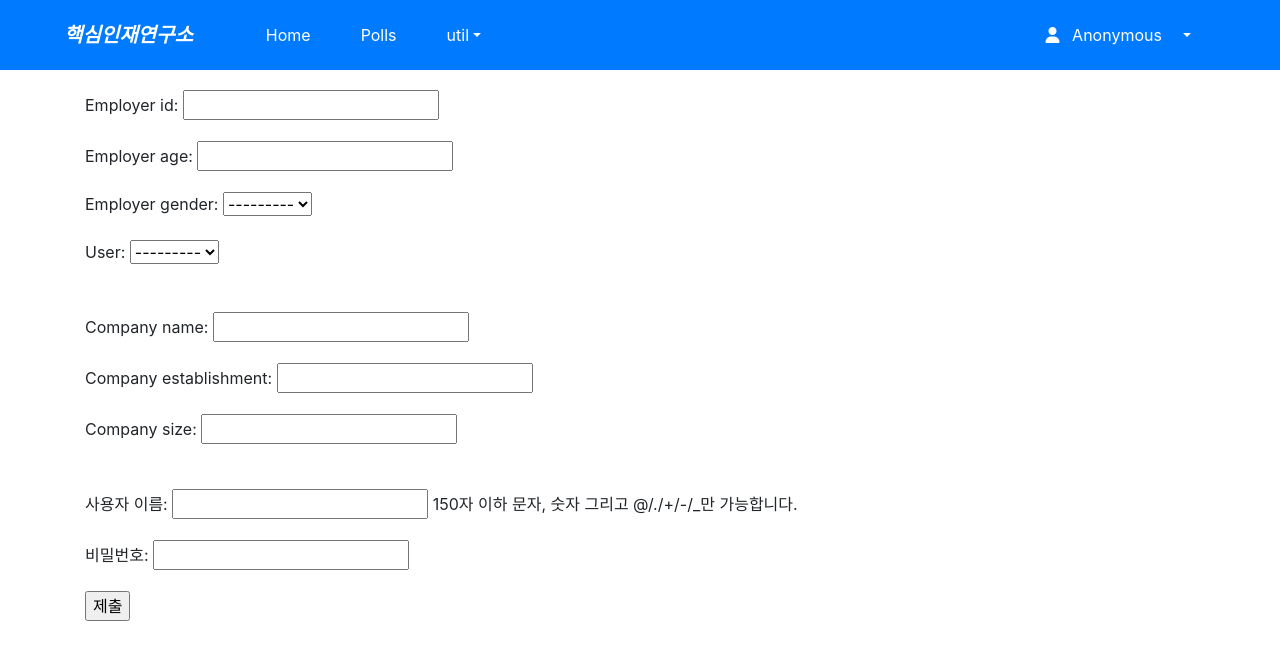
After one commit to parkwonjae/djangoproject, a Django app: page /test/ in a window 1280 px wide. The commit adds this page. Shown: the top 660 px of the page. Run offline with Django 3.2, Linux system fonts and the light colour scheme; some libraries are stand-ins or nearby versions.

Commit message:
register user, employer, company ... maybe first create user and second register employer, company better.

```diff
--- a/mysite/config/forms.py
+++ b/mysite/config/forms.py
@@ -9,12 +9,19 @@ class CompanyForm(forms.ModelForm):
     class Meta:
         model = Company
         fields = '__all__'
+        exclude = ['company_id',]
 
 
 class EmployerForm(forms.ModelForm):
     class Meta:
         model = Employer
         fields = '__all__'
+
+
+class UserForm(forms.ModelForm):
+    class Meta:
+        model = User
+        fields = ('username', 'password')
 
 
 class CreateEmployerForm(UserCreationForm):
--- a/mysite/config/urls.py
+++ b/mysite/config/urls.py
@@ -17,19 +17,20 @@ from django.contrib import admin
 from django.urls import path, include
 from config.views import HomeView
 from config.views import UserCreateView, UserCreateDoneTV
+from config.views import signup, test
 
 urlpatterns = [
     path('admin/', admin.site.urls),
     path('', HomeView.as_view(), name='home'),
     path('accounts/', include('django.contrib.auth.urls')),
     path('accounts/register/', UserCreateView.as_view(), name='register'),
-    #path('accounts/register_test/', UserCreateTestView.as_view(), name='register_test'),
     path('accounts/register/done/', UserCreateDoneTV.as_view(), name='register_done'),
+    path('accounts/register/test/', signup, name='register_test'),
+    path('test/', test, name='test'),
     #path('bookmark/', include('bookmark.urls')),
     #path('blog/', include('blog.urls')),
     path('polls/', include('polls.urls')),
 
-
     #path('bookmark/', BookmarkLV.as_view(), name='index'),
     #path('bookmark/<int:pk>', BookmarkDV.as_view(), name='detail'),
 ]
--- a/mysite/config/views.py
+++ b/mysite/config/views.py
@@ -3,6 +3,14 @@ from django.views.generic import CreateView
 from django.contrib.auth.forms import UserCreationForm
 from django.urls import reverse_lazy
 from django.contrib.auth.mixins import AccessMixin
+from django.contrib.auth.models import User
+from polls.models import Employer
+from django.contrib import auth
+from django.db import transaction
+from config.forms import UserForm, CompanyForm, EmployerForm
+from django.shortcuts import redirect, render
+from django.http import HttpResponseRedirect
+from django.shortcuts import reverse
 
 
 class HomeView(TemplateView):
@@ -29,3 +37,45 @@ def dispatch(self, request, *args, **kwargs):
     if request.user != obj.owner:
         return self.handle_no_permission()
     return super().dispatch(request, *args, **kwargs)
+
+
+def signup(request):
+    if request.method == 'POST':
+        if request.POST['password1'] == request.POST['password2']:
+            user = User.objects.create_user(
+                username=request.POST['username'],
+                password=request.POST['password1']
+            )
+            employer_id = request.POST['employer_id']
+            employer_age = request.POST['employer_age']
+            employer_gender = request.POST['employer_gender']
+            employer = Employer(user=user,
+                                employer_id=employer_id,
+                                employer_age=employer_age,
+                                employer_gender=employer_gender)
+            employer.save()
+
+            auth.login(request, user)
+            return redirect('register_done')
+    return render(request, 'registration/register_test.html')
+
+
+def test(request):
+    if request.method == 'POST':
+        company_form = CompanyForm(request.POST)
+        employer_form = EmployerForm(request.POST)
+        user_form = UserForm(request.POST)
+        if company_form.is_valid() and employer_form.is_valid() and user_form.is_valid():
+            company_form.save()
+            employer_form.save()
+            user_form.save()
+            return HttpResponseRedirect(reverse('home'))
+    else:
+        company_form = CompanyForm()
+        employer_form = EmployerForm()
+        user_form = UserForm()
+    return render(request, 'registration/test.html', {
+        'company_form': company_form,
+        'employer_form': employer_form,
+        'user_form': user_form,
+    })
--- a/mysite/polls/admin.py
+++ b/mysite/polls/admin.py
@@ -26,7 +26,7 @@ class CompanyAdmin(admin.ModelAdmin):
 
 @admin.register(Employer)
 class EmployerAdmin(admin.ModelAdmin):
-    list_display = ('company_id', 'employer_id', 'employer_age', 'employer_gender', 'user')
+    list_display = ('employer_id', 'employer_age', 'employer_gender', 'user')
 
 
 @admin.register(SelectAbility)
--- a/mysite/polls/models.py
+++ b/mysite/polls/models.py
@@ -1,8 +1,11 @@
 from django.db import models
 from django.contrib.auth.models import User
+from django.db.models.signals import post_save
+from django.dispatch import receiver
 
 
 # Create your models here.
+
 
 num_choices = (
     (1, '1'),
@@ -31,7 +34,6 @@ class Company(models.Model):
 
 # employer information
 class Employer(models.Model):
-    company_id = models.ForeignKey('Company', on_delete=models.CASCADE)
     employer_id = models.CharField(max_length=15)
     employer_age = models.IntegerField()
     employer_gender = models.CharField(max_length=6, choices=gender_choices)
--- a/mysite/polls/templates/polls/polls_home.html
+++ b/mysite/polls/templates/polls/polls_home.html
@@ -12,7 +12,7 @@
 
 <ul>
     <h2><li><a href="{% url 'polls:employer' %}">인사담당자용</a></li></h2>
-    <h2><li><a href="{% url 'register_test' %}">가입테스트</a> </li></h2>
+    <h2><li><a href="{% url 'register_test' %}">가입 테스트 </a> </li></h2>
 </ul>
 
 {% endblock %}
--- a/mysite/templates/base.html
+++ b/mysite/templates/base.html
@@ -49,7 +49,6 @@
                     <div class="dropdown-menu">
                         <a class="dropdown-item" href="{% url 'login' %}">Login</a>
                         <a class="dropdown-item" href="{% url 'register' %}">Register</a>
-                        <a class="dropdown-item" href="{% url 'employer_signup' %}">Employer</a>
                     </div>
                     {% endif %}
                 </li>
--- /dev/null
+++ b/mysite/templates/registration/test.html
@@ -0,0 +1,17 @@
+{% extends 'base.html' %}
+{% block title %}test.html {% endblock %}
+
+{% block content%}
+
+<form method="POST" action="{% url 'test'%}">
+    {% csrf_token%}
+    {{employer_form.as_p}}
+    <br>
+    {{company_form.as_p}}
+    <br>
+    {{user_form.as_p}}
+
+    <input type="submit" value="제출">
+</form>
+
+{% endblock %}
```
Also changed, not shown: mysite/polls/templates/polls/cbv_multiple_forms.html (deleted, +0 -13 lines), mysite/polls/urls.py (+0 -9 lines), mysite/templates/registration/register_test.html (+12 -1 lines), mysite/polls/migrations/0002_remove_employer_company_id.py (added).
